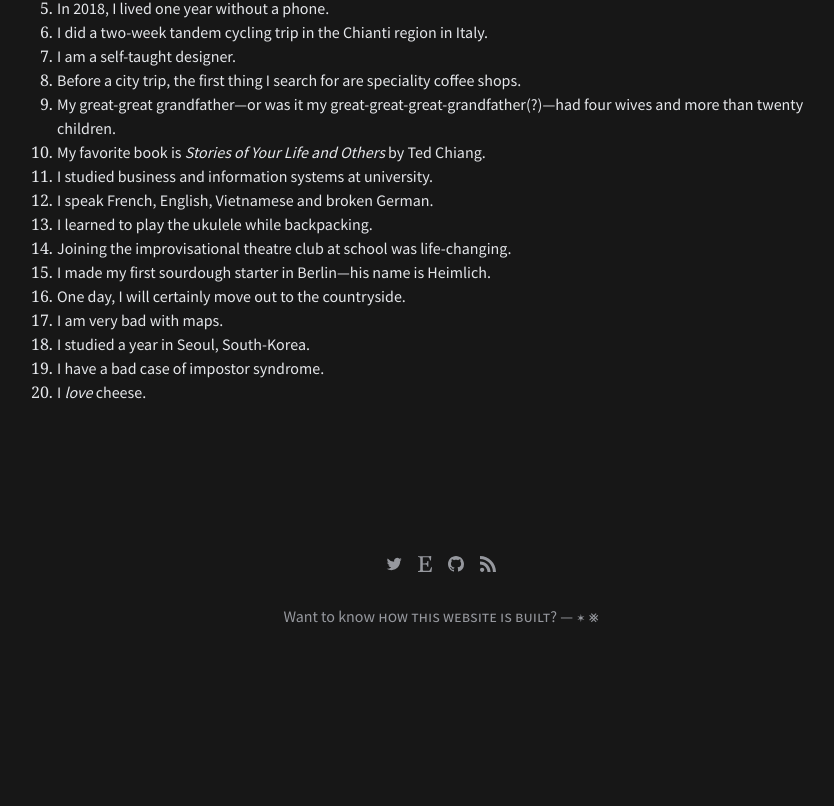
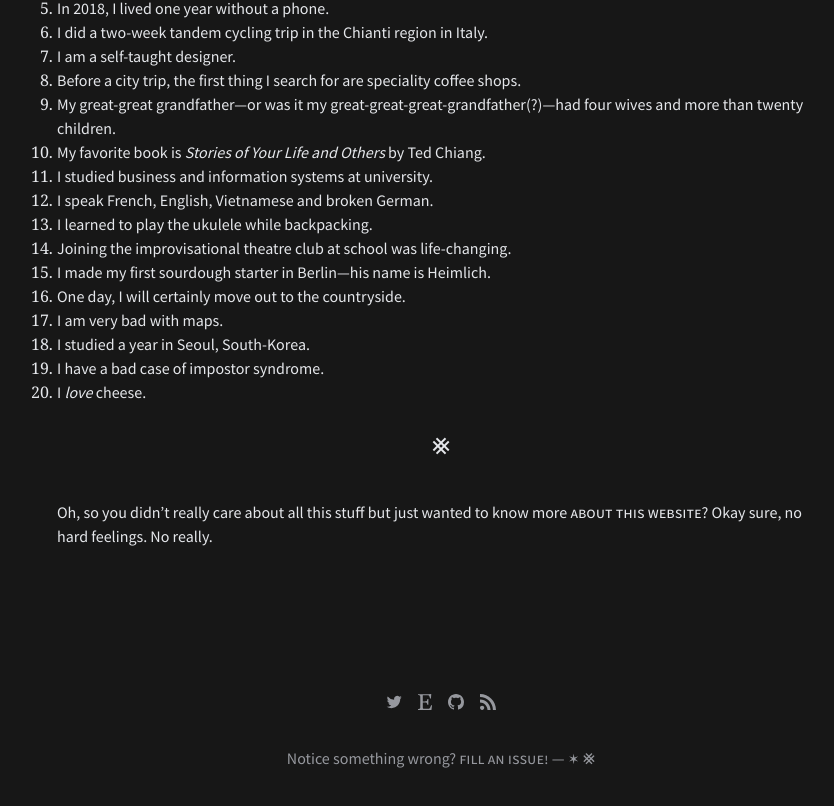
Before and after one commit to hgcl/clara-website, a Next.js app: page /about in a window 1280 px wide. Shown: the part 511-1317 px from the top of the page, without its empty margins (199-1033 px from the left). Before the commit the page ends 1203 px from the top, so only its background shows below. Built offline with nearby package versions, Linux system fonts and the light colour scheme; a web font is replaced by a local one; what @tailwindcss/typography would draw is missing.

Commit message:
:pen: Update copy

```diff
--- a/components/footer.js
+++ b/components/footer.js
@@ -38,13 +38,23 @@ export default function Footer() {
           </span>
         </div>
         <p className="text-center">
-          Want to know{" "}
-          <Link href="/about-this-website">how this website is built</Link>? —{" "}
-          <Link href="/favorites" aria-label="favorites page">
+          Notice something wrong?{" "}
+          <Link href="https://github.com/hgcl/clara-website/issues">
+            Fill an issue!
+          </Link>{" "}
+          —{" "}
+          <Link
+            className="text-xl"
+            href="/favorites"
+            aria-label="favorites page"
+          >
             {STAR}
-          </Link>
-          &nbsp;
-          <Link href="/recipe-book" aria-label="Recipe page">
+          </Link>{" "}
+          <Link
+            className="text-xl"
+            href="/recipe-book"
+            aria-label="Recipe page"
+          >
             {WAFFLE}
           </Link>
         </p>
--- a/pages/about.js
+++ b/pages/about.js
@@ -80,6 +80,13 @@ export default function About({}) {
               I <em>love</em> cheese.
             </li>
           </ol>
+          <hr />
+          <p>
+            Oh, so you didn’t really care about all this stuff but just wanted
+            to know more{" "}
+            <Link href="/about-this-website">about this website</Link>? Okay
+            sure, no hard feelings. No really.
+          </p>
         </div>
       </Container>
     </Layout>
--- a/pages/now.js
+++ b/pages/now.js
@@ -18,7 +18,8 @@ export default function Now({}) {
           <p>
             Winter in Berlin is not the most exciting period–especially if you
             are in semi-lockdown. I spend most of this indoor time reading,
-            learning new things, baking bread and making half-baked resolutions.
+            learning new things, <Link href="/recipe-book">baking bread</Link>{" "}
+            and making half-baked resolutions.
           </p>
           <h2>Current projects</h2>
           <TopicTwoColumns topic="Building my website">
```
